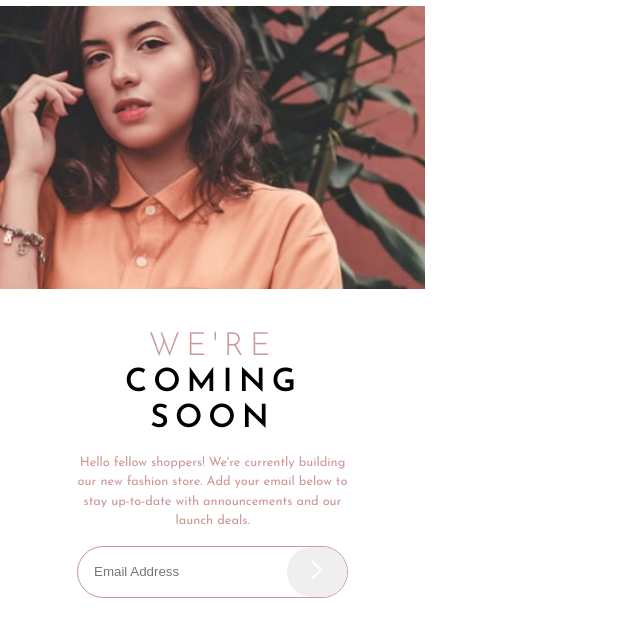
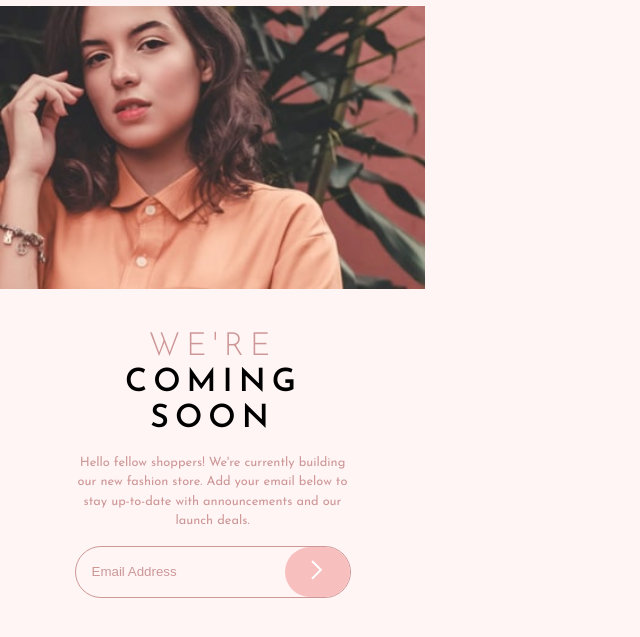
Before and after one commit to Jbugglin/base-apparel-coming-soon, a plain HTML site: page index.html in a window 1280 px wide. Shown: the part 67-704 px from the top of the page, without its empty margins (0-640 px from the left). Drawn offline with Linux system fonts and the light colour scheme.

Commit message:
Update style.css

```diff
--- a/style.css
+++ b/style.css
@@ -22,6 +22,7 @@ html, body {
 body {
     font-family: "Josefin Sans", sans-serif;
     font-optical-sizing: auto;
+    background-color: var(--linGrad-1-2);
 }
 
 main {
@@ -98,11 +99,20 @@ main {
     padding: 0rem 1rem;
 }
 
+#user-in-email::placeholder {
+    color: var(--pri-desaturated-red);
+}
+
+
 .user-submit-wrapper button {
     height: 50px;
-    width: 60px;
+    width: 65px;
     border: none;
     border-radius: 2rem;
+}
+
+button {
+    background-color: var(--linGrad-2-1);
 }
 
 
```
